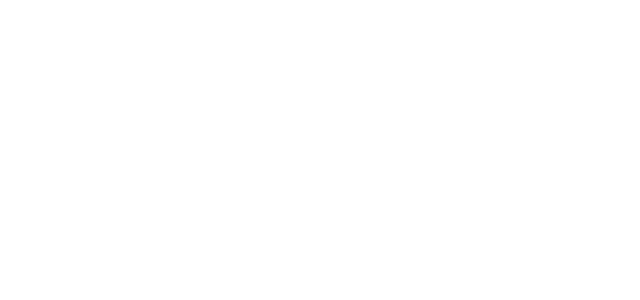
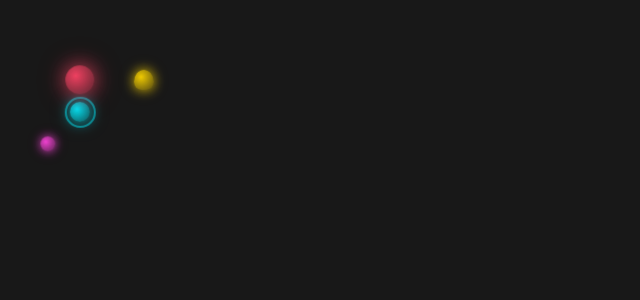
Before and after one commit to PuuRaidur/multi-player, a React (Vite) app in the folder client/: page / in a window 1280 px wide. Shown: the top 300 px of the page, without its empty margins (0-640 px from the left). Built offline with nearby package versions, Linux system fonts and the light colour scheme.

Commit message:
Add Food display component

```diff
--- a/client/src/App.jsx
+++ b/client/src/App.jsx
@@ -1,5 +1,8 @@
 import './App.css'
+import FoodTest from './test/FoodTest'
 
 export default function App() {
-  return <main className="app" />
+  return (
+    <FoodTest />
+  )
 }
--- /dev/null
+++ b/client/src/components/Food.css
@@ -0,0 +1,5 @@
+@keyframes foodPulse {
+  0%   { transform: scale(0.8); opacity: 0.8; }
+  70%  { transform: scale(1.5); opacity: 0; }
+  100% { transform: scale(1.5); opacity: 0; }
+}
--- /dev/null
+++ b/client/src/components/Food.jsx
@@ -0,0 +1,100 @@
+/**
+ * Food.jsx
+ *
+ * Renders a single food item with spawn and eat animations.
+ *
+ * Props:
+ *   food       {id, x, y, type?}  The food to render. Stable `id` is required for animation.
+ *   cellSize   number             Pixels per grid cell (must match Board)
+ *   isEating   boolean            Triggers the eat animation
+ *
+ * Food types (optional `type` field):
+ *   "normal"  — classic glowing orb (default)
+ *   "bonus"   — larger, golden, pulsing ring
+ *   "speed"   — cyan teardrop
+ */
+
+import { useState, useEffect, useRef } from "react";
+
+// ---------------------------------------------------------------------------
+// Per-food color palette keyed by type
+// ---------------------------------------------------------------------------
+
+const TYPE_STYLES = {
+  normal: {
+    colors: ["#ff8c00", "#ff44dd", "#44ddff", "#aaff44"],
+    sizeRatio: 0.48,
+    glowMult: 1,
+  },
+  bonus: {
+    colors: ["#00eeff"],
+    sizeRatio: 0.64,
+    glowMult: 1.6,
+  },
+  speed: {
+    colors: ["#ffd700"],
+    sizeRatio: 0.64,
+    glowMult: 1.2,
+  },
+  life: {
+    colors: ["#ff4466"],
+    sizeRatio: 0.92,
+    glowMult: 2.2,
+  },
+};
+
+/** Pick a stable color from the palette using the food id. */
+function colorForFood(food) {
+  const palette = (TYPE_STYLES[food.type] ?? TYPE_STYLES.normal).colors;
+  // Hash the id string to an index
+  let hash = 0;
+  for (let i = 0; i < food.id.length; i++) hash = (hash * 31 + food.id.charCodeAt(i)) | 0;
+  return palette[Math.abs(hash) % palette.length];
+}
+
+export default function Food({ food, cellSize = 32, isEating = false }) {
+  const [phase, setPhase] = useState("spawning");
+  useEffect(() => {
+    setPhase("spawning");
+    const t = setTimeout(() => {
+      setPhase("idle")
+    }, 350);
+    return () => clearTimeout(t);
+  }, []);
+
+  useEffect(() => {
+    if (isEating) setPhase("eating");
+  }, [isEating]);
+
+  const ts = TYPE_STYLES[food.type] ?? TYPE_STYLES.normal;
+  const color = colorForFood(food);
+  const sz = cellSize * ts.sizeRatio;
+  const offset = (cellSize - sz) / 2;
+  const glowR = cellSize * 0.45 * ts.glowMult;
+
+  const scale = phase === "spawning" ? 0 : phase === "eating" ? 0.1 : 1;
+  const opacity = phase === "eating" ? 0 : 1;
+  const transition =
+    phase === "spawning" ? "transform 350ms cubic-bezier(.175,.885,.32,1.6), opacity 200ms" :
+      phase === "eating" ? "transform 160ms ease-in, opacity 160ms ease-in" : "transform .2s";
+
+  return (
+    <div style={{ position: "absolute", transform: `translate(${food.x * cellSize + offset}px, ${food.y * cellSize + offset}px)`, width: sz, height: sz, willChange: "transform" }}>
+      {/* Bonus food: pulsing ring */}
+      {food.type === "bonus" && phase === "idle" && (
+        <div style={{ position: "absolute", inset: -sz * 0.25, borderRadius: "50%", border: `2px solid ${color}77`, animation: "foodPulse 1.4s ease-out infinite" }} />
+      )}
+
+      {/* Food body */}
+      <div style={{
+        width: sz, height: sz,
+        borderRadius: food.type === "speed" ? "50% 50% 38% 38% / 60% 60% 40% 40%" : "50%",
+        background: `radial-gradient(circle at 36% 36%, ${color}ee, ${color}66 80%)`,
+        boxShadow: `0 0 ${glowR * 0.6}px ${color}bb, 0 0 ${glowR}px ${color}44`,
+        transform: `scale(${scale})`,
+        opacity,
+        transition,
+      }} />
+    </div>
+  );
+}
--- a/client/src/index.css
+++ b/client/src/index.css
@@ -8,6 +8,7 @@
   margin: 0;
   font-family: system-ui, sans-serif;
   line-height: 1.5;
+  background: #181818;
 }
 
 #root {
--- /dev/null
+++ b/client/src/test/FoodTest.jsx
@@ -0,0 +1,13 @@
+import Food from '../components/Food'
+
+export default function FoodTest() {
+  const foods = [
+    { id: "1", x: 1, y: 4, type: "normal" },
+    { id: "2", x: 2, y: 3, type: "bonus" },
+    { id: "3", x: 4, y: 2, type: "speed" },
+    { id: "4", x: 2, y: 2, type: "life" },
+  ]
+  return (
+    foods.map(food => <Food key={food.id} food={food} />)
+  )
+}
```
